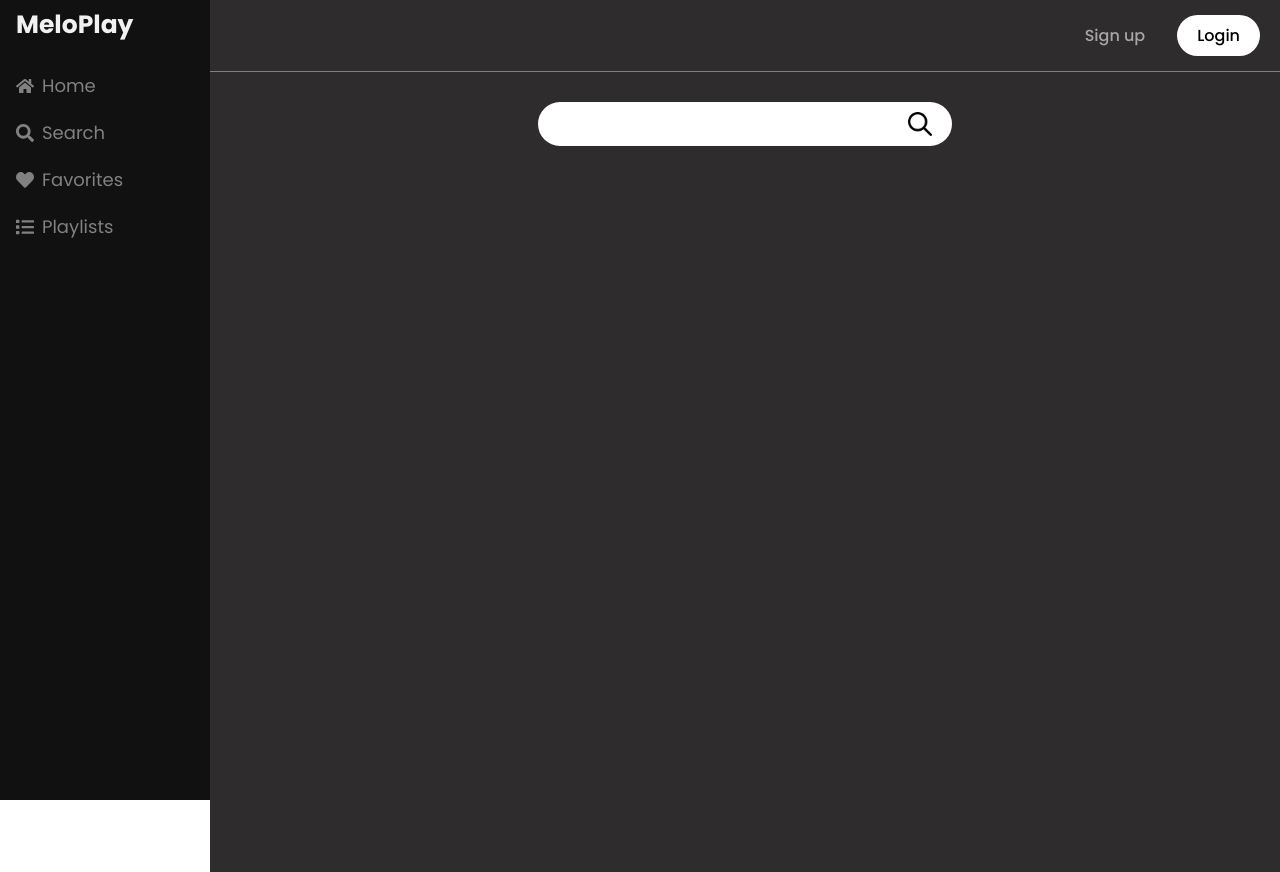
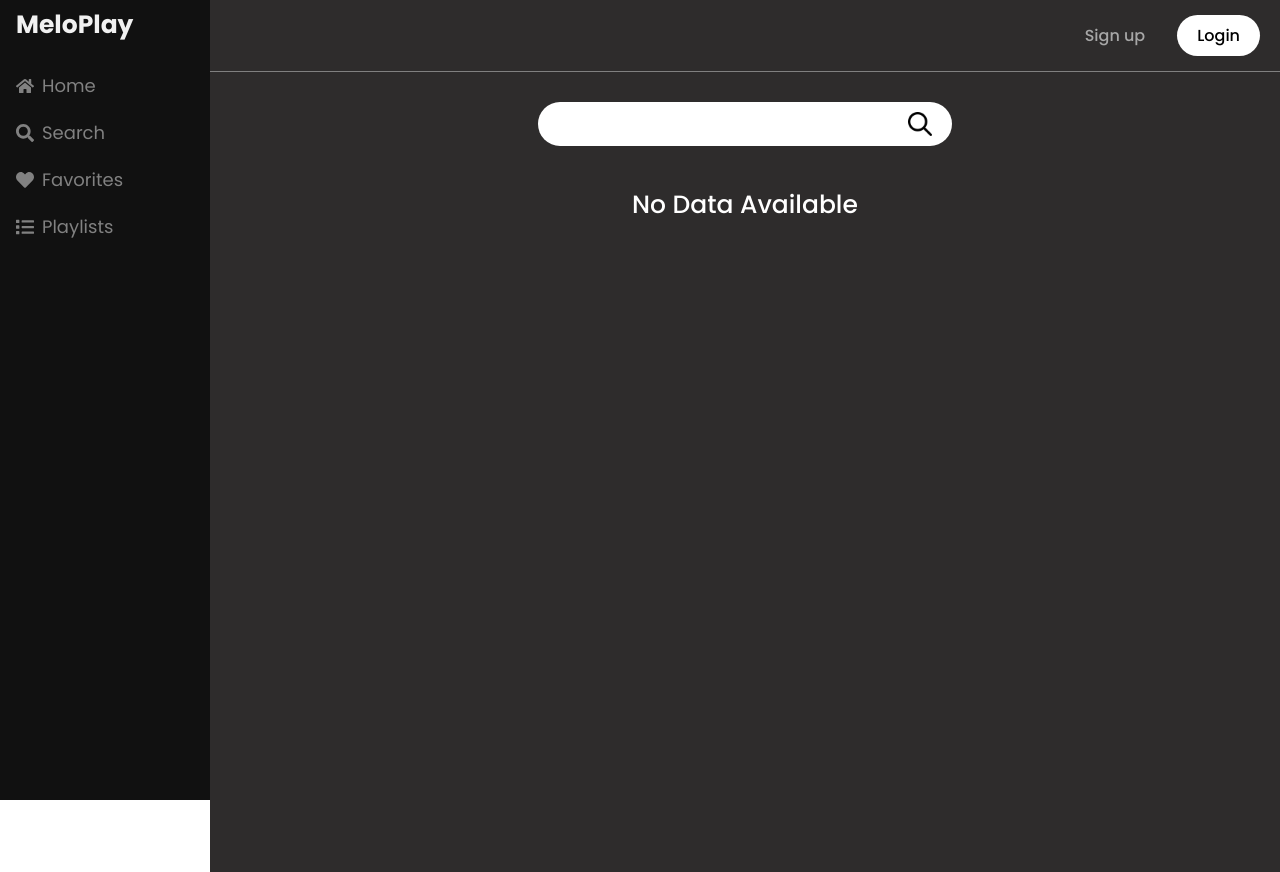
Before and after one commit to yusuf-khan-swd/melo-play, a React (Vite) app: page /search in a window 1280 px wide. Built offline with nearby package versions, Linux system fonts and the light colour scheme.

Commit message:
added no data available if no searched data available

```diff
--- a/src/Pages/Search/Search.tsx
+++ b/src/Pages/Search/Search.tsx
@@ -1,5 +1,7 @@
 import React, { useState, useContext } from "react";
 import {
+  NoDataContainer,
+  NoDataTitle,
   SearchForm,
   SearchGroup,
   SearchIcon,
@@ -68,6 +70,11 @@ const Search = () => {
           <SearchIcon onClick={getSearchResult} src={searchIcon} />
         </SearchGroup>
       </SearchForm>
+      {!albums.length && !isDataLoading && (
+        <NoDataContainer>
+          <NoDataTitle>No Data Available</NoDataTitle>
+        </NoDataContainer>
+      )}
       {isDataLoading && (
         <SpinnerBackground>
           <SpinnerScreenCenter>
--- a/src/styles/SearchStyles.tsx
+++ b/src/styles/SearchStyles.tsx
@@ -4,6 +4,16 @@ export const SearchForm = styled.form`
   padding: 30px 15px;
   display: flex;
   justify-content: center;
+`;
+
+export const NoDataContainer = styled.div`
+  display: flex;
+  justify-content: center;
+  align-items: center;
+`;
+export const NoDataTitle = styled.p`
+  font: 500 25px "Poppins";
+  color: white;
 `;
 
 export const SearchGroup = styled.div`
```
